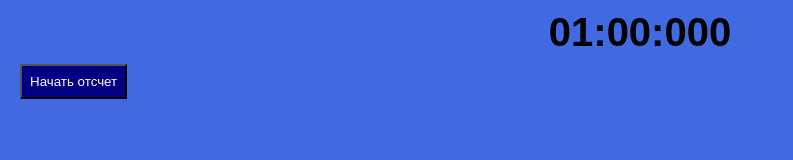
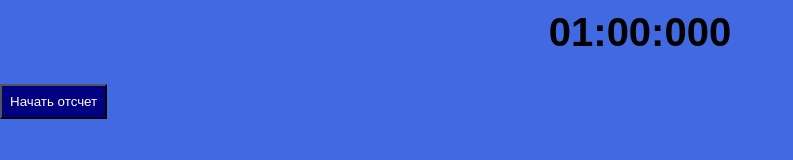
Before and after one commit to IPOOO9/IPOOO9.github.io, a plain HTML site: page timer/index.html in a window 1280 px wide. Shown: the whole page, without its empty margins (0-793 px from the left). Drawn offline with Linux system fonts and the light colour scheme.

Commit message:
Update style.css

```diff
--- a/timer/style.css
+++ b/timer/style.css
@@ -31,7 +31,7 @@ h3 {
     padding: 8px;
     color: #FFFF;
     background: #000080;
-    margin: auto 20px;
+    margin-top: 20px;
     margin-left:40%
     font-size: 20px;
 }
```
